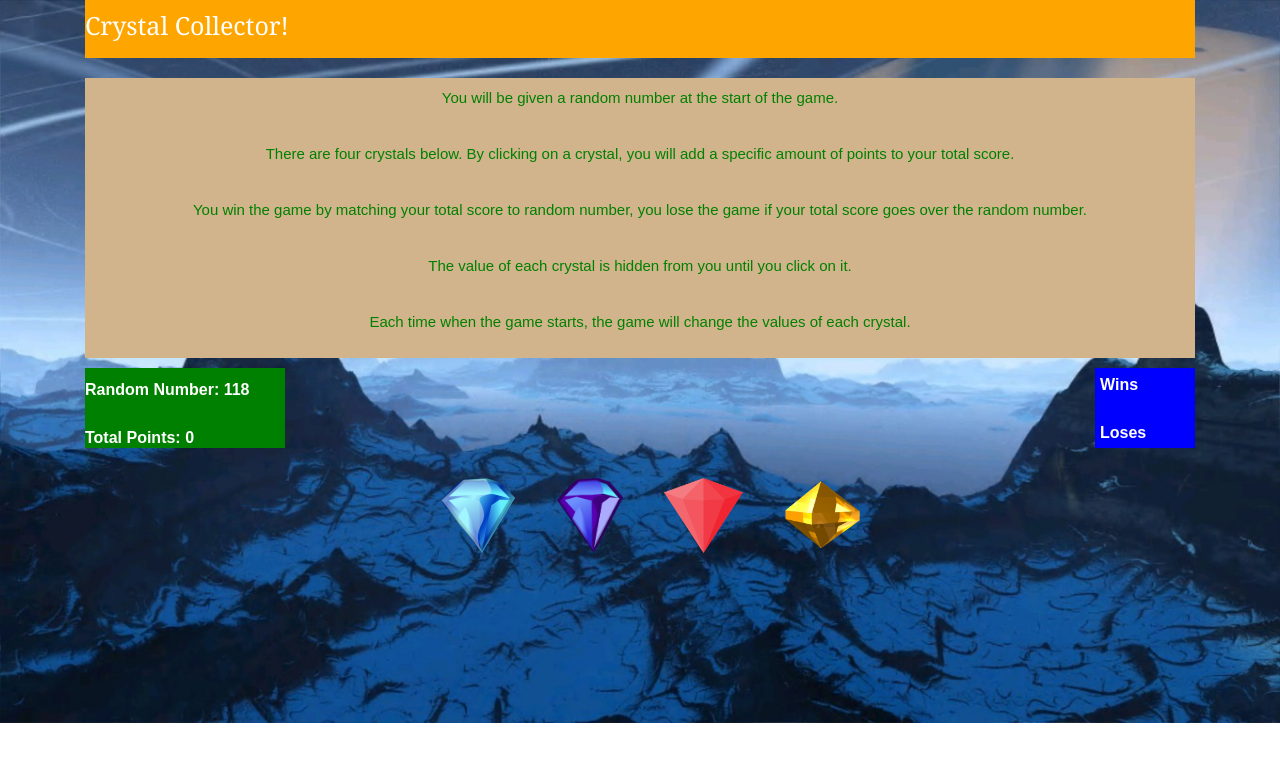
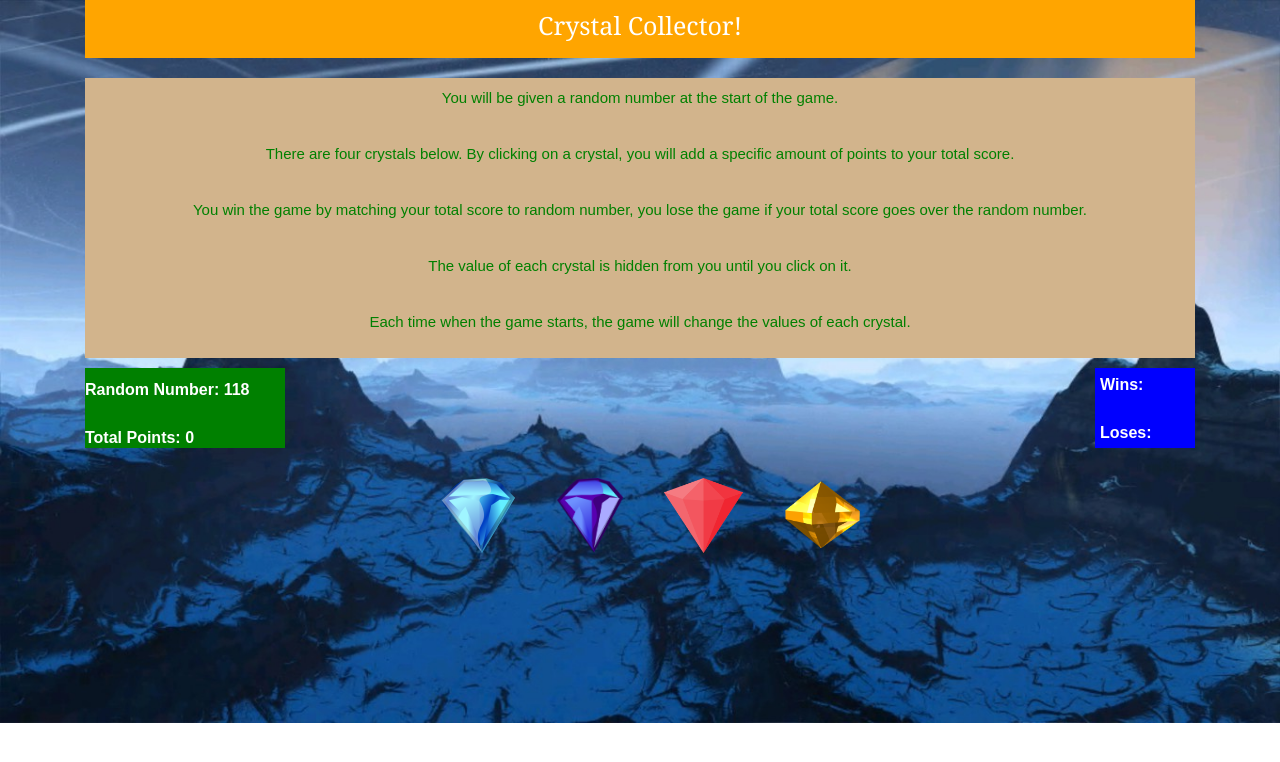
Before and after one commit to ptpeck357/Crystal-Game, a plain HTML site: page index.html in a window 1280 px wide. Drawn offline with nearby package versions, Linux system fonts and the light colour scheme.

Commit message:
Change style

```diff
--- a/index.html
+++ b/index.html
@@ -13,7 +13,7 @@
 <body>
 	<div class="container">
 		<div id="section">
-			<div class="header">
+			<div class="header text-center">
 				<h1 id="title">Crystal Collector!</h1>
 			</div>
 			<div class="paragraph">
@@ -28,9 +28,9 @@
 			</div>
 
 			<div class="wins">
-				<p id="wins">Wins</p>
+				<p id="wins">Wins: </p>
 				<br>
-				<p id="loses">Loses</p>
+				<p id="loses">Loses: </p>
 				</div>
 
 			<div class="crystals text-center">
```
